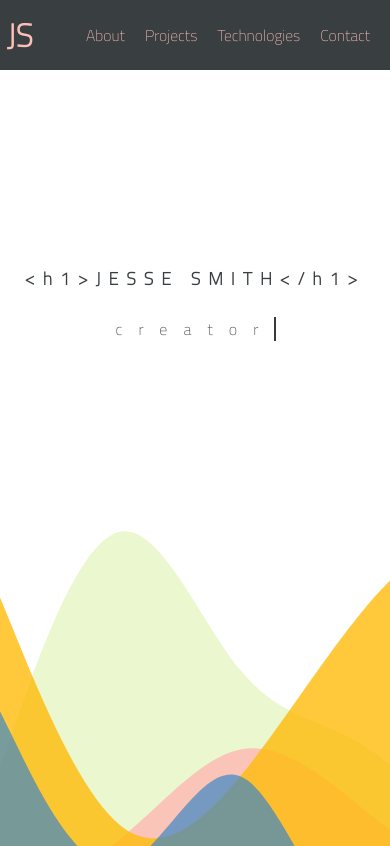
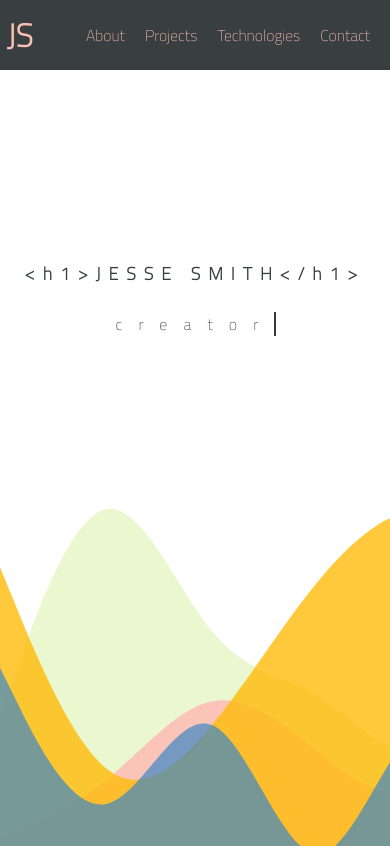
Before and after one commit to jessesmith-13/jesseportfolio, a React app: page / in a window 390 px wide. Built offline with nearby package versions, Linux system fonts and the light colour scheme; a web font is replaced by a local one.

Commit message:
Resizing home page for mobile

```diff
--- a/public/styles/sass/_home.scss
+++ b/public/styles/sass/_home.scss
@@ -94,8 +94,11 @@
 }
 
 @media (max-width: 600px) {
+  .mainContainer {
+    height: 100vh;
+  }
   .homeSection {
-    height: 100vh;
+    height: 100%;
   }
   .waveContainer {
     height: 100% !important;
--- a/public/styles/style.css
+++ b/public/styles/style.css
@@ -125,8 +125,12 @@
 }
 
 @media (max-width: 600px) {
+  .mainContainer {
+    height: 100vh;
+  }
+
   .homeSection {
-    height: 100vh;
+    height: 100%;
   }
 
   .waveContainer {
@@ -228,8 +232,12 @@
 }
 
 @media (max-width: 600px) {
+  .mainContainer {
+    height: 100vh;
+  }
+
   .homeSection {
-    height: 100vh;
+    height: 100%;
   }
 
   .waveContainer {
@@ -471,8 +479,12 @@ div .leftSideProjectDescription {
 }
 
 @media (max-width: 600px) {
+  .mainContainer {
+    height: 100vh;
+  }
+
   .homeSection {
-    height: 100vh;
+    height: 100%;
   }
 
   .waveContainer {
@@ -646,8 +658,12 @@ div.technologiesSection .column4 {
 }
 
 @media (max-width: 600px) {
+  .mainContainer {
+    height: 100vh;
+  }
+
   .homeSection {
-    height: 100vh;
+    height: 100%;
   }
 
   .waveContainer {
```
Also changed, not shown: 1 other file (tests, documents, lock files or other folders).
